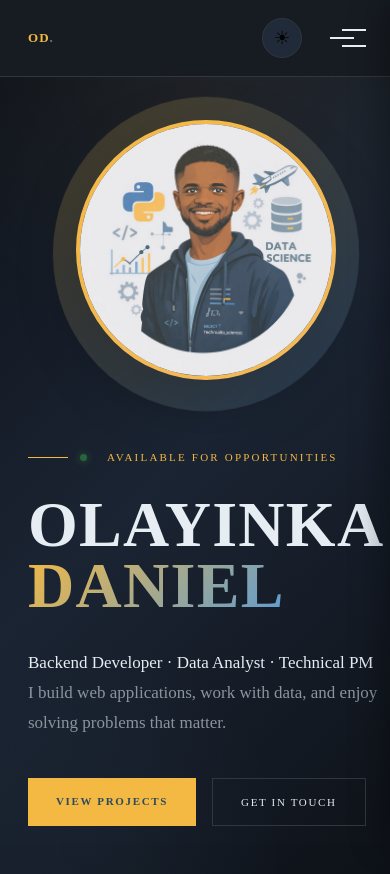
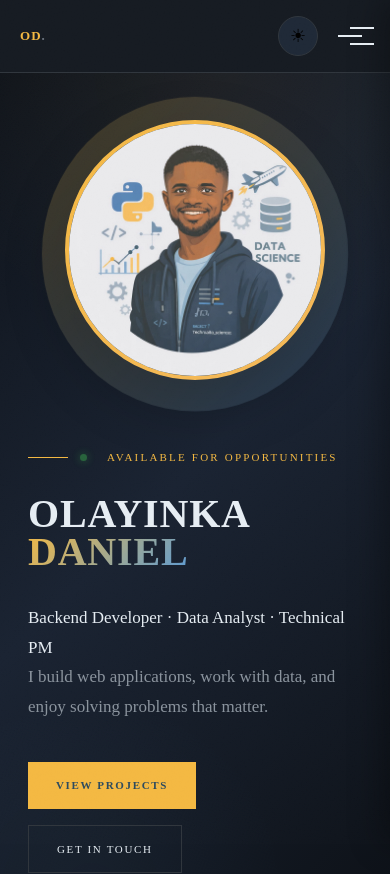
Before and after one commit to OlaYK/portfolio, a Next.js app: page / in a window 390 px wide. Shown: the top 874 px of the page. Built offline with nearby package versions, Linux system fonts and the light colour scheme; no server answers.

Commit message:
Fix horizontal overflow on small mobile screens

```diff
--- a/app/globals.css
+++ b/app/globals.css
@@ -79,6 +79,7 @@ body::before {
 nav {
   position: fixed;
   top: 0;
+  left: 0;
   width: 100%;
   z-index: 1000;
   padding: 20px 60px;
@@ -234,7 +235,7 @@ nav {
 
 .hero-name {
   font-family: var(--font-display);
-  font-size: clamp(64px, 10vw, 120px);
+  font-size: clamp(48px, 10vw, 120px);
   line-height: 0.95;
   letter-spacing: 0.02em;
   color: var(--text);
@@ -967,10 +968,12 @@ section {
     background: var(--surface);
     flex-direction: column;
     padding: 120px 40px;
-    gap: 32px;
+    gap: 32px !important;
+    /* Force vertical gap in mobile menu */
     transform: translateX(100%);
     transition: transform 0.4s cubic-bezier(0.4, 0, 0.2, 1);
     box-shadow: -10px 0 30px rgba(0, 0, 0, 0.3);
+    z-index: 1000;
   }
 
   .nav-links.active {
@@ -1119,7 +1122,7 @@ footer {
   }
 
   .nav-links {
-    gap: 20px;
+    gap: 16px;
   }
 
   .nav-right {
@@ -1165,3 +1168,25 @@ footer {
     height: 260px;
   }
 }
+
+@media (max-width: 400px) {
+  nav {
+    padding: 16px 20px;
+  }
+
+  .nav-right {
+    gap: 12px;
+  }
+
+  .hero-name {
+    font-size: 40px;
+  }
+
+  .section-title {
+    font-size: 42px;
+  }
+
+  .project-card {
+    padding: 30px 24px;
+  }
+}
```
